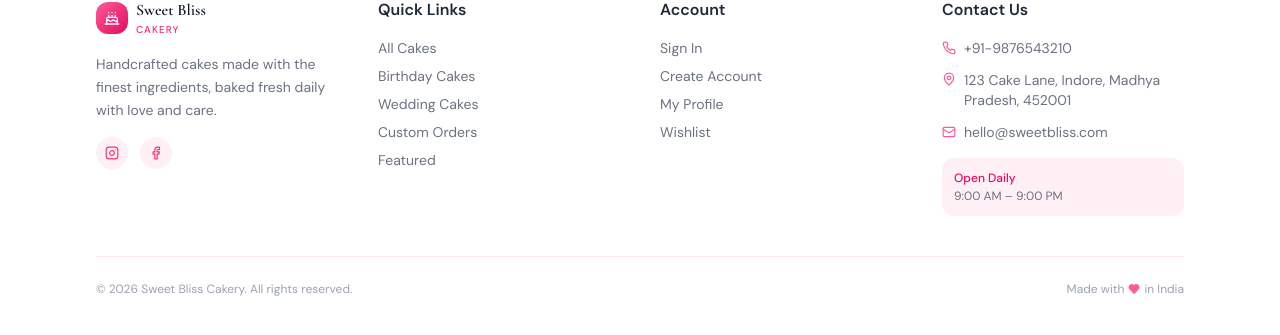
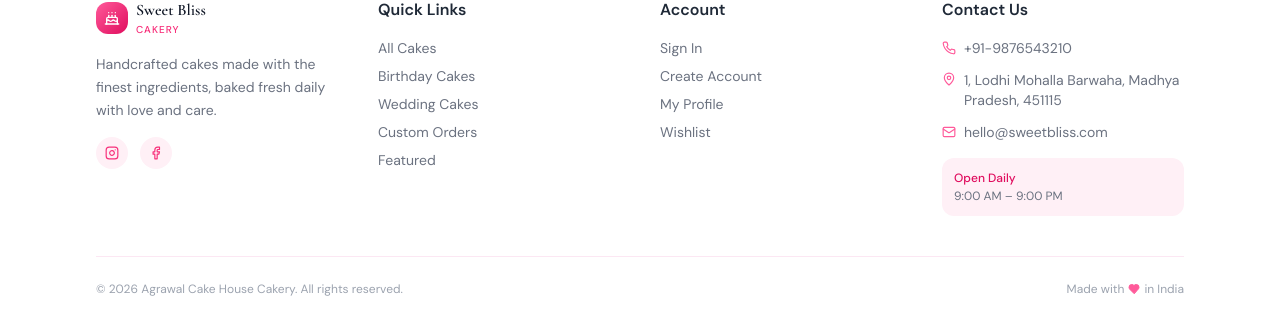
Before and after one commit to Akashmodi371/cakeshop, a Next.js app in the folder frontend/: page / in a window 1280 px wide. Shown: the part 1543-1878 px from the top of the page. Built offline with nearby package versions, Linux system fonts and the light colour scheme; no server answers.

Commit message:
rebrand to Agrawal Cake House Barwaha

```diff
--- a/frontend/src/app/layout.tsx
+++ b/frontend/src/app/layout.tsx
@@ -6,8 +6,8 @@ import CartDrawer from '@/components/layout/CartDrawer'
 import Footer from '@/components/layout/Footer'
 
 export const metadata: Metadata = {
-  title: { default: 'Sweet Bliss Cakery', template: '%s | Sweet Bliss Cakery' },
-  description: 'Handcrafted cakes made with love — delivered fresh to your door.',
+  title: { default: 'Agrawal Cake House Barwaha', template: '%s | Agrawal Cake House' },
+  description: 'Premium handcrafted cakes in Barwaha — fresh daily, delivered to your door.',
   keywords: ['cakes', 'birthday cake', 'wedding cake', 'custom cake', 'bakery'],
   openGraph: {
     type: 'website',
--- a/frontend/src/components/layout/Footer.tsx
+++ b/frontend/src/components/layout/Footer.tsx
@@ -79,10 +79,10 @@ export default function Footer() {
               </li>
               <li className="flex items-start gap-2">
                 <MapPin className="w-3.5 h-3.5 text-brand-400 flex-shrink-0 mt-0.5" />
-                <span>123 Cake Lane, Indore, Madhya Pradesh, 452001</span>
+                <span>1, Lodhi Mohalla Barwaha, Madhya Pradesh, 451115</span>
               </li>
               <li>
-                <a href="mailto:hello@sweetbliss.com" className="flex items-center gap-2 hover:text-brand-500 transition-colors">
+                <a href="mailto:priyankagarg371@gmail.com" className="flex items-center gap-2 hover:text-brand-500 transition-colors">
                   <Mail className="w-3.5 h-3.5 text-brand-400 flex-shrink-0" />
                   hello@sweetbliss.com
                 </a>
@@ -96,7 +96,7 @@ export default function Footer() {
         </div>
 
         <div className="border-t border-pink-100 mt-10 pt-6 flex flex-col sm:flex-row items-center justify-between gap-4 text-xs text-gray-400">
-          <p>© {new Date().getFullYear()} Sweet Bliss Cakery. All rights reserved.</p>
+          <p>© {new Date().getFullYear()} Agrawal Cake House Cakery. All rights reserved.</p>
           <p className="flex items-center gap-1">Made with <Heart className="w-3 h-3 text-brand-400 fill-brand-400" /> in India</p>
         </div>
       </div>
--- a/frontend/src/components/layout/Navbar.tsx
+++ b/frontend/src/components/layout/Navbar.tsx
@@ -46,7 +46,7 @@ export default function Navbar() {
         </a>
       </div>
 
-      {/* Main navbar */}
+{/* Main navbar */}
       <nav className={clsx(
         'sticky top-0 z-50 transition-all duration-300',
         scrolled
```
